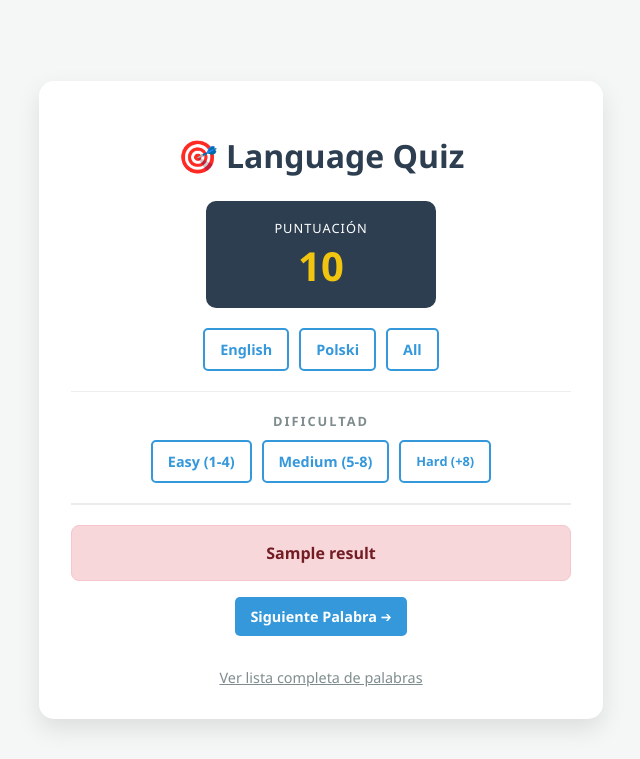
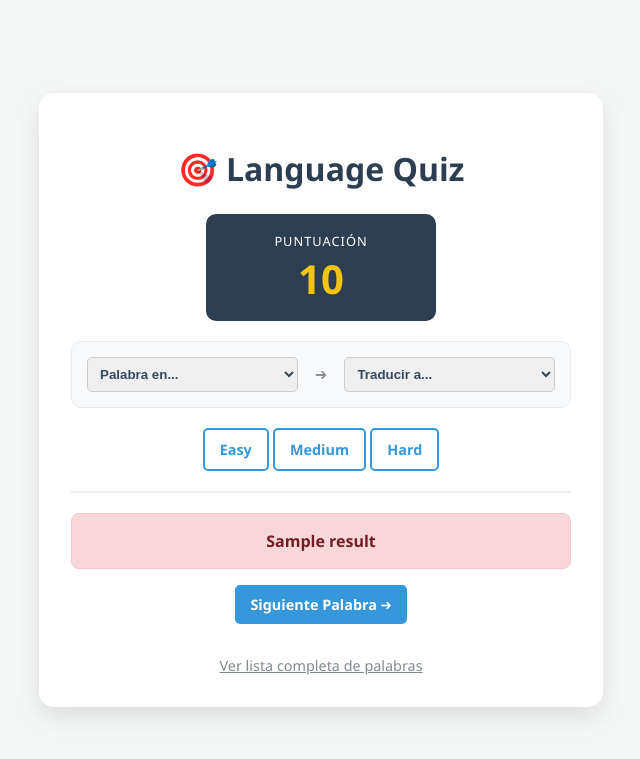
Before and after one commit to daniel-marquez-dev/language-learning-django-app, a Django app: template quiz/templates/quiz/quiz_page.html in a window 1280 px wide. Shown: the top 759 px of the page, without its empty margins (319-959 px from the left). Run offline with Django 5.2, Linux system fonts and the light colour scheme; data comes from the database, SQL or seed files in the repository; the template is opened without the code that fills it: values that come from a table or form of the project are taken from there, most other values are stand-ins (such as "Sample title", 1, 10 or a date in 2020); parts of the project's set-up code (start-up, migrations or seed data) failed here and were passed over; some libraries are stand-ins or nearby versions.

Commit message:
MODIFY THE QUIZ SECTION

```diff
--- a/quiz/templates/quiz/quiz_page.html
+++ b/quiz/templates/quiz/quiz_page.html
@@ -3,30 +3,27 @@
 <head>
     <meta charset="UTF-8">
     <meta name="viewport" content="width=device-width, initial-scale=1.0">
-    <title>Quiz de Idiomas</title>
+    <title>Quiz Multidioma</title>
     <style>
         body { font-family: 'Segoe UI', Tahoma, Geneva, Verdana, sans-serif; background-color: #f4f7f6; display: flex; justify-content: center; align-items: center; min-height: 100vh; margin: 0; }
         .card { background: white; padding: 2rem; border-radius: 15px; box-shadow: 0 10px 25px rgba(0,0,0,0.1); width: 100%; max-width: 500px; text-align: center; }
         h1 { color: #2c3e50; margin-bottom: 1.5rem; }
-        .lang-selector { margin-bottom: 1rem; display: flex; justify-content: center; gap: 10px; flex-wrap: wrap; }
-
-        /* BOTONES */
         .btn { padding: 10px 15px; border: none; border-radius: 5px; cursor: pointer; font-weight: bold; transition: 0.3s; text-decoration: none; display: inline-block; font-size: 0.9rem; }
         .btn-blue { background-color: #3498db; color: white; }
         .btn-green { background-color: #2ecc71; color: white; }
-        /* CORRECCIÓN: Eliminado width: 50px para que el texto quepa */
         .btn-outline { border: 2px solid #3498db; color: #3498db; background: transparent; }
         .btn:hover { opacity: 0.8; }
         .btn-orange { background-color: #e67e22 !important; color: white !important; border: none !important; }
-        /* RESULTADOS */
         .result-box { padding: 1rem; border-radius: 8px; margin-bottom: 1rem; font-weight: bold; }
         .correct { background-color: #d4edda; color: #155724; border: 1px solid #c3e6cb; }
         .wrong { background-color: #f8d7da; color: #721c24; border: 1px solid #f5c6cb; }
-
         input[type="text"] { width: 80%; padding: 12px; margin: 1rem 0; border: 2px solid #ddd; border-radius: 5px; font-size: 1rem; }
         .footer-link { margin-top: 2rem; display: block; color: #7f8c8d; font-size: 0.9rem; }
+        .difficulty-section { margin-top: 15px; }
 
-        .difficulty-section { margin-top: 10px; }
+        /* Estilo para los selectores de idioma */
+        .config-box { background: #f8f9fa; padding: 15px; border-radius: 10px; margin-bottom: 20px; border: 1px solid #e9ecef; }
+        .select-lang { padding: 8px; border-radius: 5px; border: 1px solid #ccc; font-weight: bold; color: #34495e; width: 45%; }
     </style>
 </head>
 <body>
@@ -36,59 +33,66 @@
 
     <div style="background: #2c3e50; color: white; padding: 15px; border-radius: 10px; margin-bottom: 20px; display: inline-block; min-width: 200px;">
         <span style="font-size: 0.8rem; text-transform: uppercase; letter-spacing: 1px;">Puntuación</span>
-        <div style="font-size: 2.5rem; font-weight: bold; color: #f1c40f;">
-            {{ score }}
-        </div>
+        <div style="font-size: 2.5rem; font-weight: bold; color: #f1c40f;">{{ score }}</div>
     </div>
 
-    <div class="lang-selector">
-        <a href="?language=English&difficulty={{ current_difficulty|default:'all' }}" class="btn {% if current_language == 'English' %}btn-blue{% else %}btn-outline{% endif %}">English</a>
-        <a href="?language=Polski&difficulty={{ current_difficulty|default:'all' }}" class="btn {% if current_language == 'Polski' %}btn-blue{% else %}btn-outline{% endif %}">Polski</a>
-        <a href="?difficulty={{ current_difficulty|default:'all' }}" class="btn {% if not current_language %}btn-blue{% else %}btn-outline{% endif %}">All</a>
+    <div class="config-box">
+        <form method="GET" id="langForm">
+            <input type="hidden" name="difficulty" value="{{ current_difficulty }}">
+            <div style="display: flex; justify-content: space-between; align-items: center;">
+
+                <select name="from_lang" class="select-lang" onchange="document.getElementById('langForm').submit()">
+                    <option value="">Palabra en...</option>
+                    {% for lang in languages %}
+                        <option value="{{ lang.name }}" {% if from_lang == lang.name %}selected{% endif %}>{{ lang.name }}</option>
+                    {% endfor %}
+                </select>
+
+                <span style="font-weight: bold; color: #7f8c8d;">➔</span>
+
+                <select name="to_lang" class="select-lang" onchange="document.getElementById('langForm').submit()">
+                    <option value="">Traducir a...</option>
+                    {% for lang in languages %}
+                        <option value="{{ lang.name }}" {% if to_lang == lang.name %}selected{% endif %}>{{ lang.name }}</option>
+                    {% endfor %}
+                </select>
+
+            </div>
+        </form>
     </div>
 
-    <hr style="border: 0; height: 1px; background: #eee; margin: 20px 0;">
-
     <div class="difficulty-section">
-        <h3 style="margin: 0 0 10px 0; font-size: 0.8rem; color: #7f8c8d; text-transform: uppercase; letter-spacing: 2px;">Dificultad</h3>
         <div class="lang-selector">
-            <a href="?language={{ current_language|default:'' }}&difficulty=easy"
-               class="btn {% if current_difficulty == 'easy' %}btn-green{% else %}btn-outline{% endif %}">Easy (1-4)</a>
-
-            <a href="?language={{ current_language|default:'' }}&difficulty=medium"
-               class="btn {% if current_difficulty == 'medium' %}btn-blue{% else %}btn-outline{% endif %}">Medium (5-8)</a>
-
-            <a href="?language={{ current_language|default:'' }}&difficulty=hard"
-                class="btn {% if current_difficulty == 'hard' %}btn-orange{% else %}btn-outline{% endif %}" style="font-size: 0.8rem;">Hard (+8)</a>
+            <a href="?from_lang={{ from_lang|default:'' }}&to_lang={{ to_lang|default:'' }}&difficulty=easy" class="btn {% if current_difficulty == 'easy' %}btn-green{% else %}btn-outline{% endif %}">Easy</a>
+            <a href="?from_lang={{ from_lang|default:'' }}&to_lang={{ to_lang|default:'' }}&difficulty=medium" class="btn {% if current_difficulty == 'medium' %}btn-blue{% else %}btn-outline{% endif %}">Medium</a>
+            <a href="?from_lang={{ from_lang|default:'' }}&to_lang={{ to_lang|default:'' }}&difficulty=hard" class="btn {% if current_difficulty == 'hard' %}btn-orange{% else %}btn-outline{% endif %}">Hard</a>
         </div>
     </div>
 
     <hr style="border: 0; border-top: 2px solid #34495e; margin: 20px 0; opacity: 0.1;">
 
     {% if result %}
-        <div class="result-box {% if '✅' in result %}correct{% else %}wrong{% endif %}">
-            {{ result }}
-        </div>
-        <a href="?language={{ current_language|default:'' }}&difficulty={{ current_difficulty|default:'all' }}" class="btn btn-blue">Siguiente Palabra ➔</a>
+        <div class="result-box {% if '✅' in result %}correct{% else %}wrong{% endif %}">{{ result }}</div>
+        <a href="?from_lang={{ from_lang|default:'' }}&to_lang={{ to_lang|default:'' }}&difficulty={{ current_difficulty|default:'all' }}" class="btn btn-blue">Siguiente Palabra ➔</a>
     {% endif %}
 
     {% if word and not result %}
-        <p style="font-size: 0.9rem; color: #95a5a6;">
-            Modo: <strong>{{ word.language|upper }}</strong> | Nivel: <strong>{{ current_difficulty|upper|default:'ALL' }}</strong>
+        <p style="font-size: 1rem; color: #7f8c8d;">
+            ¿Cómo se dice en <strong style="color: #2ecc71;">{{ to_lang|upper }}</strong>:
         </p>
-        <h2 style="font-size: 2.8rem; color: #2c3e50; margin: 10px 0;">{{ word.original }}</h2>
+        <h2 style="font-size: 2.8rem; color: #2c3e50; margin: 10px 0;">{{ word.text }}</h2>
 
-        <form method="POST" action="?language={{ current_language|default:'' }}&difficulty={{ current_difficulty|default:'all' }}">
+        <form method="POST" action="?from_lang={{ from_lang|default:'' }}&to_lang={{ to_lang|default:'' }}&difficulty={{ current_difficulty|default:'all' }}">
             {% csrf_token %}
             <input type="hidden" name="word_id" value="{{ word.id }}">
-            <input type="text" name="answer" placeholder="Escribe la traducción..." required autofocus autocomplete="off">
+            <input type="text" name="answer" placeholder="Escribe tu respuesta..." required autofocus autocomplete="off">
             <br>
             <button type="submit" class="btn btn-green" style="width: 80%; padding: 15px;">Comprobar</button>
         </form>
-    {% elif not word and not result %}
+    {% elif not result %}
         <div style="padding: 20px;">
-            <p style="color: #e74c3c; font-weight: bold;">⚠️ No hay palabras disponibles.</p>
-            <p style="font-size: 0.8rem;">Prueba otra combinación de idioma y dificultad.</p>
+            <p style="color: #e74c3c; font-weight: bold;">⚠️ Configuración incompleta o sin palabras.</p>
+            <p style="font-size: 0.8rem; color: #7f8c8d;">Selecciona arriba el idioma de origen y el de destino que quieres practicar.</p>
         </div>
     {% endif %}
 
```
Also changed, not shown: quiz/views.py (+57 -33 lines), vocabulary/templates/vocabulary/word_list.html (+9 -4 lines).
